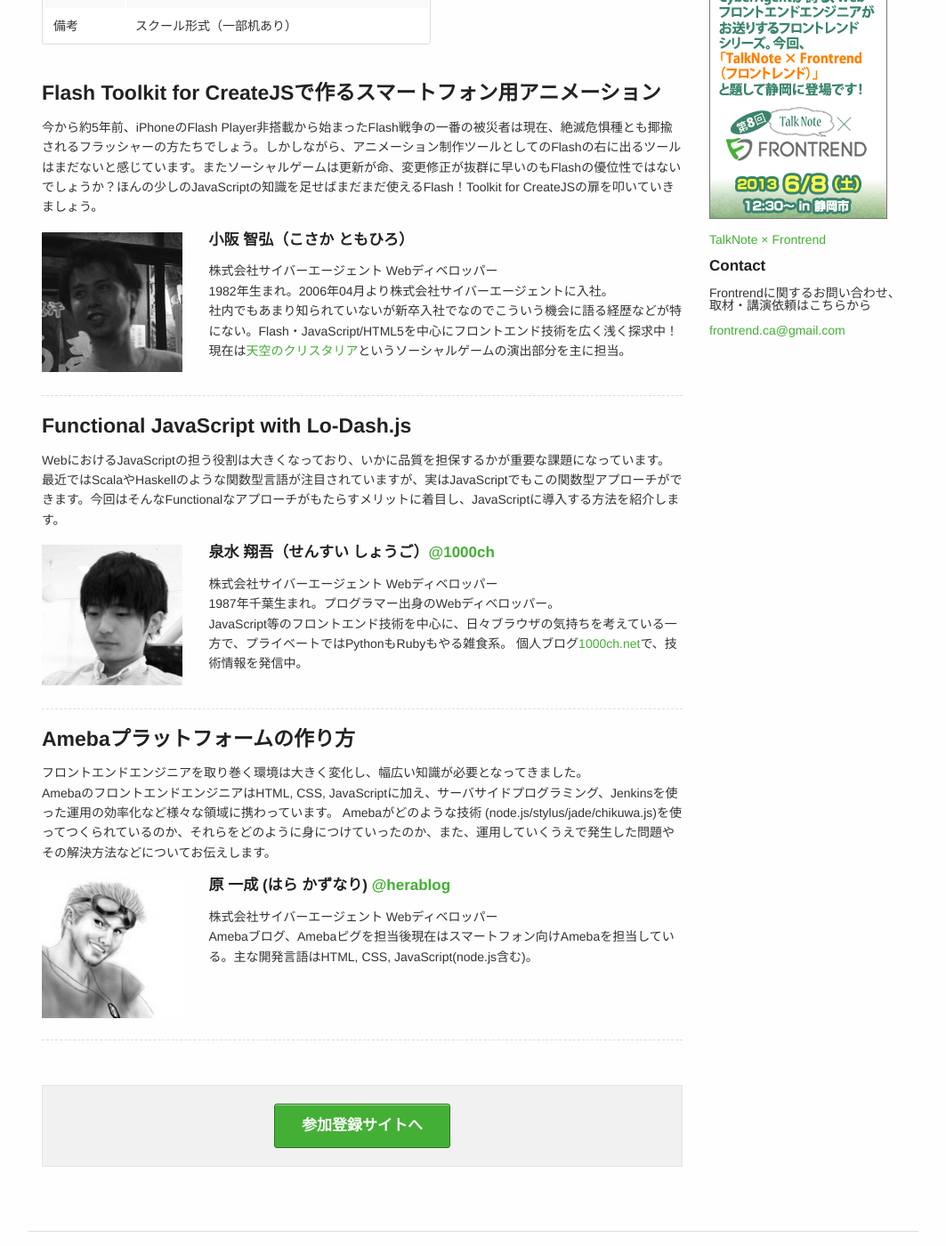
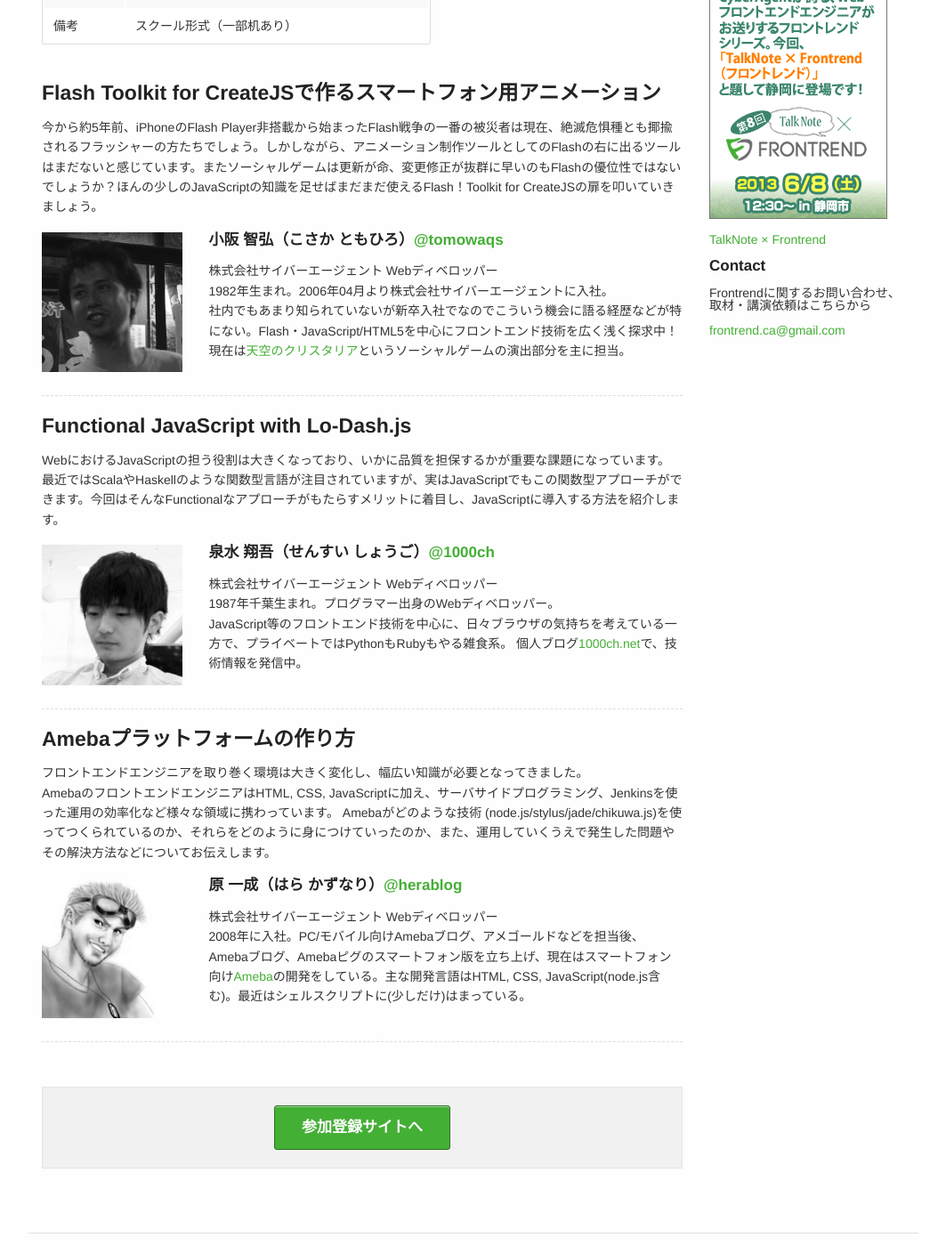
Before and after one commit to frontrend/frontrend.github.io, a Jekyll site: the page built from events/05/index.md, in a window 1280 px wide and 1400 px high, scrolled down 1021 px. Shown: the whole window at 89% size, without its empty margins (108-1171 px from the left). Built offline with Jekyll 4.4.1, drawn with Linux system fonts in a browser that asks for light colours; Markdown is read by kramdown in place of the engine named in the settings; comment, search, counter and statistics services are not loaded.

Commit message:
Update profile

```diff
--- a/events/05/index.md
+++ b/events/05/index.md
@@ -17,7 +17,7 @@
 日時     |2013年5月25日（土） 14:00 – 18:00（開場13:30）
 会場     |[サイバーエージェント本社 17F セミナールーム](https://www.cyberagent.co.jp/company/access/tokyo.html)
 定員     |140名
-講師     |小阪 智弘 <br>泉水 翔吾 [@1000ch](https://twitter.com/1000ch)<br>原 一成 [@herablog](https://twitter.com/herablog)
+講師     |小阪 智弘 [@tomowaqs](https://twitter.com/tomowaqs)<br>泉水 翔吾 [@1000ch](https://twitter.com/1000ch)<br>原 一成 [@herablog](https://twitter.com/herablog)
 主催     |株式会社サイバーエージェント
 参加費    |無料
 事前登録  |必要
@@ -32,7 +32,7 @@
     <div class="three columns">
         <img src="/images/speakers/kosaka.jpg">
     </div>
-    <div class="nine columns"><h5>小阪 智弘（こさか ともひろ）</h5>
+    <div class="nine columns"><h5>小阪 智弘（こさか ともひろ）<a href="https://twitter.com/tomowaqs">@tomowaqs</a></h5>
     <p>株式会社サイバーエージェント Webディベロッパー<br>
     1982年生まれ。2006年04月より株式会社サイバーエージェントに入社。<br>
     社内でもあまり知られていないが新卒入社でなのでこういう機会に語る経歴などが特にない。Flash・JavaScript/HTML5を中心にフロントエンド技術を広く浅く探求中！現在は<a href="http://fs.ameba.jp/">天空のクリスタリア</a>というソーシャルゲームの演出部分を主に担当。</p>
@@ -69,9 +69,9 @@
     <div class="three columns">
         <img src="/images/speakers/hara.jpg">
     </div>
-    <div class="nine columns"><h5>原 一成 (はら かずなり) <a href="https://twitter.com/herablog">@herablog</a></h5>
+    <div class="nine columns"><h5>原 一成（はら かずなり）<a href="https://twitter.com/herablog">@herablog</a></h5>
     <p>株式会社サイバーエージェント Webディベロッパー<br>
-        Amebaブログ、Amebaピグを担当後現在はスマートフォン向けAmebaを担当している。主な開発言語はHTML, CSS, JavaScript(node.js含む)。</p>
+    2008年に入社。PC/モバイル向けAmebaブログ、アメゴールドなどを担当後、Amebaブログ、Amebaピグのスマートフォン版を立ち上げ、現在はスマートフォン向け<a href="https://s.amebame.com/">Ameba</a>の開発をしている。主な開発言語はHTML, CSS, JavaScript(node.js含む)。最近はシェルスクリプトに(少しだけ)はまっている。</p>
     </div>
 </div>
 
```
Also changed, not shown: 2 other files.
